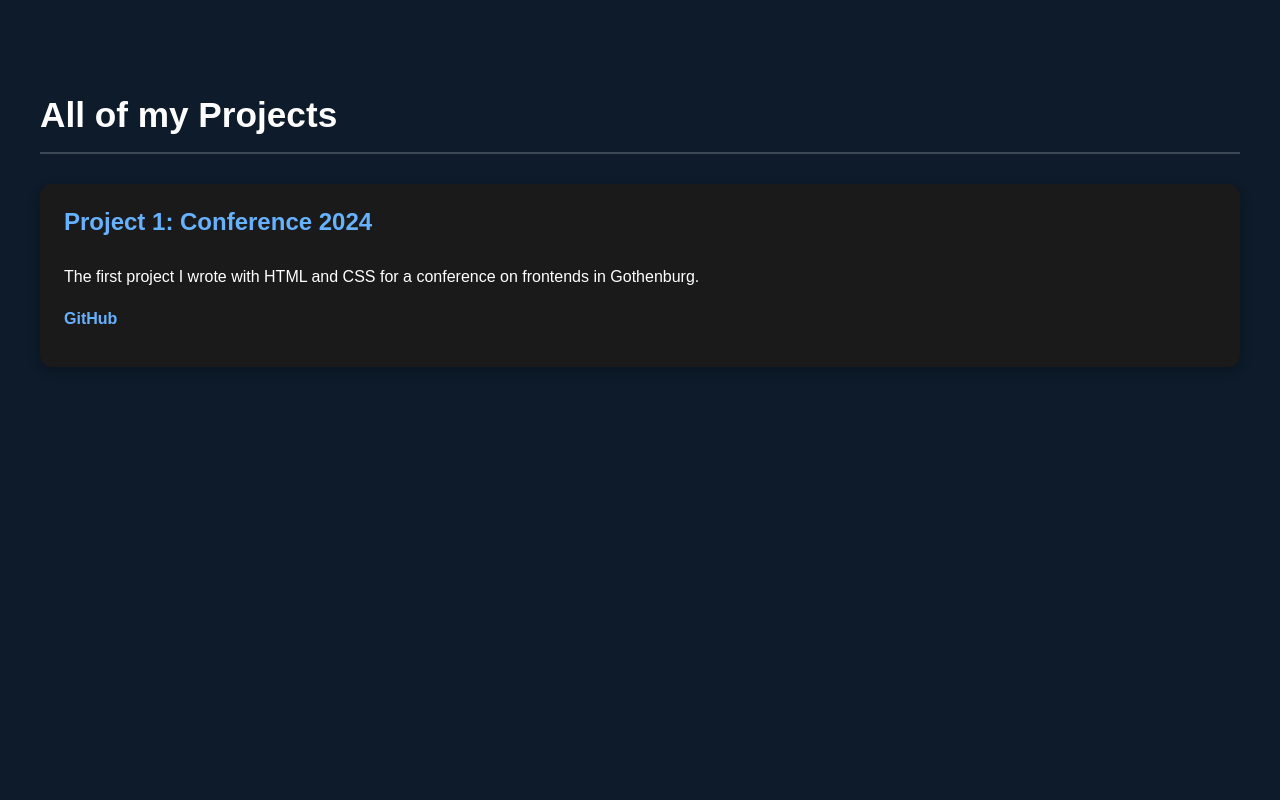
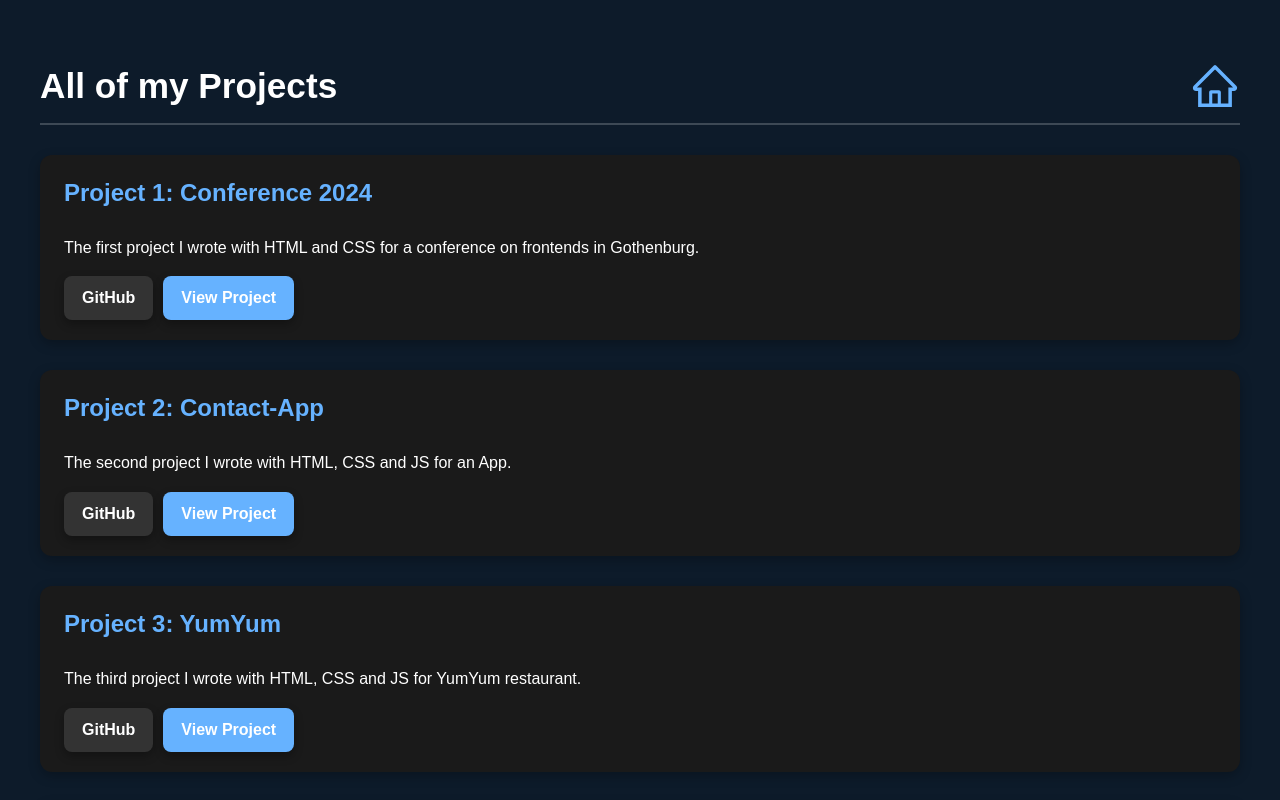
Before and after one commit to MalahatM/my-portfolio, a React (Vite) app: page /projects in a window 1280 px wide. Shown: the top 800 px of the page. Built offline with nearby package versions, Linux system fonts and the light colour scheme.

Commit message:
four projects added to projects.tsx .

```diff
--- a/package.json
+++ b/package.json
@@ -12,6 +12,7 @@
   "dependencies": {
     "react": "^19.1.0",
     "react-dom": "^19.1.0",
+    "react-icons": "^5.5.0",
     "react-router-dom": "^7.8.0"
   },
   "devDependencies": {
--- a/src/App.tsx
+++ b/src/App.tsx
@@ -2,6 +2,7 @@
 import { BrowserRouter as Router, Routes, Route } from "react-router-dom";
 import Home from "./pages/Home";
 import Projects from "./pages/Projects";
+import Resume from "./pages/Resume";
 
 function App() {
   return (
@@ -9,6 +10,7 @@ function App() {
       <Routes>
         <Route path="/" element={<Home />} />
         <Route path="/projects" element={<Projects />} />
+		 <Route path="/resume" element={<Resume />} />
       </Routes>
     </Router>
   );
--- /dev/null
+++ b/src/pages/Resume.tsx
@@ -0,0 +1,15 @@
+function Resume() {
+  return (
+    <div style={{ textAlign: 'center', padding: '2rem' }}>
+      <h2>My Resume</h2>
+      <iframe
+        src="/resume.pdf"
+        width="80%"
+        height="600px"
+        title="Resume PDF"
+      ></iframe>
+    </div>
+  );
+}
+
+export default Resume;
--- a/src/pages/projects.css
+++ b/src/pages/projects.css
@@ -1,15 +1,38 @@
 .projects-section {
   padding: 60px 40px;
-  background-color: #0d1b2a; /* هماهنگ با کل پورتفولیو */
+  background-color: #0d1b2a;
   color: #ffffff;
   text-align: left;
 }
 
-.projects-section h2 {
-  font-size: 2.2rem;
+
+.projects-title {
+  display: flex;
+  justify-content: space-between;
+  align-items: center;
   margin-bottom: 30px;
   border-bottom: 2px solid rgba(255, 255, 255, 0.2);
   padding-bottom: 10px;
+}
+
+.projects-title h2 {
+  font-size: 2.2rem;
+  margin: 0;
+  border-bottom: none;
+}
+
+.home-icon {
+  color: #66b2ff;
+   font-size: 50px;
+  display: flex;
+  align-items: center;
+  justify-content: center;
+  transition: color 0.3s ease, transform 0.2s ease;
+}
+
+.home-icon:hover {
+  color: #ffffff;
+  transform: scale(1.2);
 }
 
 .project-card {
@@ -36,12 +59,44 @@
   line-height: 1.6;
 }
 
-.project-card a {
-  color: #66b2ff;
-  text-decoration: none;
-  font-weight: bold;
+.buttons {
+  margin-top: 15px;
 }
 
-.project-card a:hover {
-  text-decoration: underline;
+/* GitHub button */
+.github-button {
+  display: inline-block;
+  padding: 10px 18px;
+  margin-right: 10px;
+  background-color: #333;
+  color: #ffffff;
+  font-weight: bold;
+  border-radius: 8px;
+  text-decoration: none;
+  transition: all 0.3s ease;
+  box-shadow: 0 4px 10px rgba(0,0,0,0.3);
 }
+
+.github-button:hover {
+  background-color: #555;
+  transform: translateY(-2px);
+}
+
+/* View Project button */
+.view-button {
+  display: inline-block;
+  padding: 10px 18px;
+  background-color: #66b2ff;
+  color: #ffffff;
+  font-weight: bold;
+  border-radius: 8px;
+  text-decoration: none;
+  transition: all 0.3s ease;
+  box-shadow: 0 4px 10px rgba(0,0,0,0.3);
+}
+
+.view-button:hover {
+  background-color: #5599e6;
+  transform: translateY(-3px);
+  box-shadow: 0 6px 15px rgba(0,0,0,0.35);
+}
--- a/src/pages/projects.tsx
+++ b/src/pages/projects.tsx
@@ -1,18 +1,69 @@
 import './Projects.css';
+import { AiOutlineHome } from 'react-icons/ai';
 
 function Projects() {
-  return (
+   return (
     <div id="projects" className="projects-section">
-      <h2>All of my Projects</h2>
+      <div className="projects-title">
+        <h2>All of my Projects</h2>
+        <a href="/" className="home-icon" title="Back to Home">
+          <AiOutlineHome />
+        </a>
+      </div>
+
+
       <div className="project-card">
         <h3>Project 1: Conference 2024</h3>
         <p>The first project I wrote with HTML and CSS for a conference on frontends in Gothenburg.</p>
-        <p>
-          <a href="https://github.com/MalahatM/conference2024" target="_blank" rel="noreferrer">
+        <div className="buttons">
+          <a href="https://github.com/MalahatM/conference2024" target="_blank" rel="noreferrer" className="github-button">
             GitHub
           </a>
-        </p>
+          <a href="https://malahatm.github.io/conference2024/" target="_blank" rel="noreferrer" className="view-button">
+            View Project
+          </a>
+        </div>
       </div>
+
+      <div className="project-card">
+        <h3>Project 2: Contact-App</h3>
+        <p>The second project I wrote with HTML, CSS and JS for an App.</p>
+        <div className="buttons">
+          <a href="https://github.com/MalahatM/contact-app.git" target="_blank" rel="noreferrer" className="github-button">
+            GitHub
+          </a>
+          <a href="https://malahatm.github.io/contact-app/" target="_blank" rel="noreferrer" className="view-button">
+            View Project
+          </a>
+        </div>
+      </div>
+
+      <div className="project-card">
+        <h3>Project 3: YumYum</h3>
+        <p>The third project I wrote with HTML, CSS and JS for YumYum restaurant.</p>
+        <div className="buttons">
+          <a href="https://github.com/MalahatM/yumyum.git" target="_blank" rel="noreferrer" className="github-button">
+            GitHub
+          </a>
+          <a href="https://malahatm.github.io/yumyum/" target="_blank" rel="noreferrer" className="view-button">
+            View Project
+          </a>
+        </div>
+      </div>
+
+	   <div className="project-card">
+        <h3>Project 4: Product-project</h3>
+        <p>The fourth project I wrote with HTML, CSS and JS for an online-shop.</p>
+        <div className="buttons">
+          <a href="https://github.com/MalahatM/product-project.git" target="_blank" rel="noreferrer" className="github-button">
+            GitHub
+          </a>
+          <a href="https://malahatm.github.io/product-project/" target="_blank" rel="noreferrer" className="view-button">
+            View Project
+          </a>
+        </div>
+      </div>
+	  //TODO
     </div>
   );
 }
```
Also changed, not shown: 1 other file (tests, documents, lock files or other folders).
